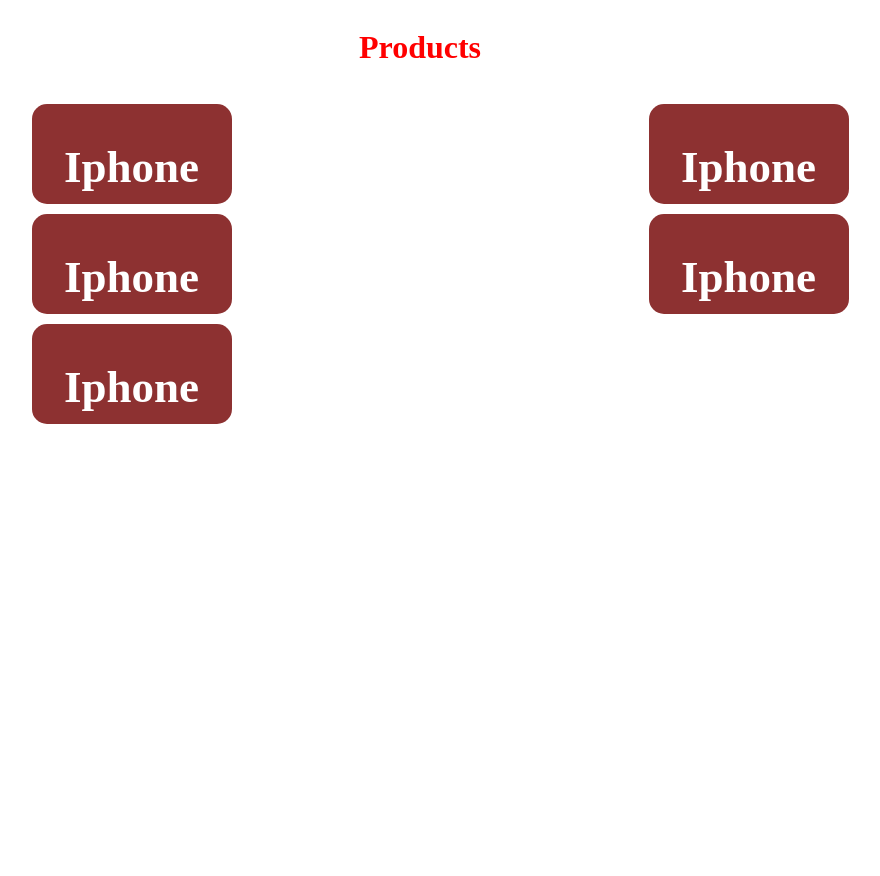
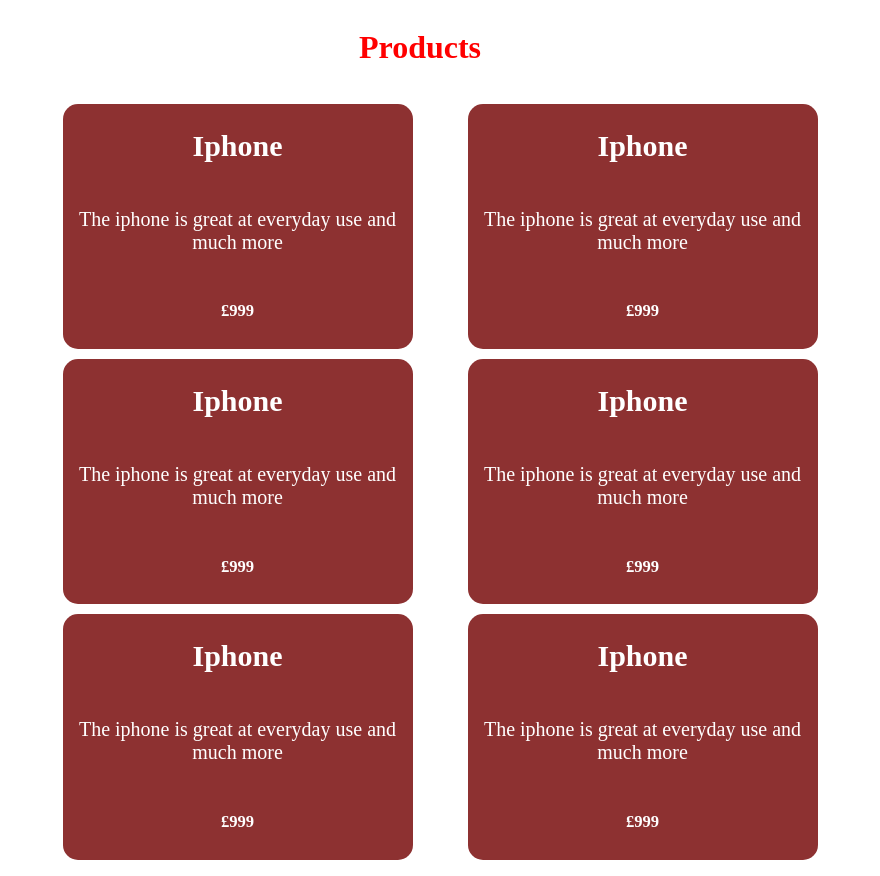
Before and after one commit to JWillett05/nextjs-blog, a Next.js app: page / in a window 1280 px wide. Shown: the whole page, without its empty margins (220-1100 px from the left). Before the commit the page ends 800 px from the top, so only its background shows below. Built offline with nearby package versions, Linux system fonts and the light colour scheme.

Commit message:
Product styling, list styling and layout css done

```diff
--- a/src/app/Main/Products.jsx
+++ b/src/app/Main/Products.jsx
@@ -1,17 +1,17 @@
 import styles from "../page.module.css";
 
 
-export default function Product_Items({image, title, description}) {
+export default function Product_Items({image, title, description, price}) {
     return (
     //   <div className={styles.products}>
     //       {product}
     //   </div>
 
-
-    <li className={styles.products}>
-        {/* <img src={image} alt={title} /> */}
-        <h2 className="itemTitle">{title}</h2>
-        <p>{description}</p>
-    </li>
+        <li className={styles.products}>
+            {/* <img src={image} alt={title} /> */}
+            <h2 className="itemTitle">{title}</h2>
+            <p>{description}</p>
+            <h5>{price}</h5>
+        </li>
     );
   }
--- a/src/app/data.js
+++ b/src/app/data.js
@@ -5,7 +5,7 @@
     title:
         'Iphone',
     description:
-        'The core UI building block - compose the user interface by combining multiple components.',
+        'The iphone is great at everyday use and much more',
     price:
         '£999'
   },
@@ -15,7 +15,7 @@
     title:
         'Iphone',
     description:
-        'The core UI building block - compose the user interface by combining multiple components.',
+        'The iphone is great at everyday use and much more',
     price:
         '£999'
   },
@@ -25,7 +25,7 @@
     title:
         'Iphone',
     description:
-        'The core UI building block - compose the user interface by combining multiple components.',
+        'The iphone is great at everyday use and much more',
     price:
         '£999'
   },
@@ -35,7 +35,7 @@
     title:
         'Iphone',
     description:
-        'The core UI building block - compose the user interface by combining multiple components.',
+        'The iphone is great at everyday use and much more',
     price:
         '£999'
   },
@@ -45,7 +45,17 @@
     title:
         'Iphone',
     description:
-        'The core UI building block - compose the user interface by combining multiple components.',
+        'The iphone is great at everyday use and much more',
+    price:
+        '£999'
+  },
+  {
+    // image:
+    //     iphoneImg,
+    title:
+        'Iphone',
+    description:
+        'The iphone is great at everyday use and much more',
     price:
         '£999'
   },
--- a/src/app/page.js
+++ b/src/app/page.js
@@ -16,7 +16,7 @@
 
       </main>
     </div>
-    <section>
+    <section className={styles.productLayoutWrapper}>
       <ul className={styles.productLayout}>
         {Data.map((productItem) => (
         <Products key={productItem.title} {...productItem}/>
--- a/src/app/page.module.css
+++ b/src/app/page.module.css
@@ -3,8 +3,6 @@
   --gray-alpha-200: rgba(var(--gray-rgb), 0.08);
   --gray-alpha-100: rgba(var(--gray-rgb), 0.05);
 
-  --button-primary-hover: #383838;
-  --button-secondary-hover: #f2f2f2;
 
   display: grid;
   align-items: center;
@@ -18,27 +16,37 @@
     --gray-alpha-200: rgba(var(--gray-rgb), 0.145);
     --gray-alpha-100: rgba(var(--gray-rgb), 0.06);
 
-    --button-primary-hover: #ccc;
-    --button-secondary-hover: #1a1a1a;
   }
 }
 .header {
   color: red;
 }
 
+
+
 .productLayout{
   display: grid;
   grid-template-columns: repeat(2, 1fr);
   gap: 10px;
+  justify-content: center;
+  margin-inline: auto;
+  width: 800px;
+}
+
+.productLayout li{
+  list-style: none;
+  display: flex;
+  flex-wrap: wrap;
+  justify-content: center;
 }
 
 .products {
-  font-size: 30px;
+  font-size: 20px;
   color: white;
   margin: auto;
-  height: 100px;
+  height: fit-content;
   background-color: #8d3131;
-  width: 200px;
+  width: 350px;
   border-radius: 15px;
   text-align: center;
 }
```
